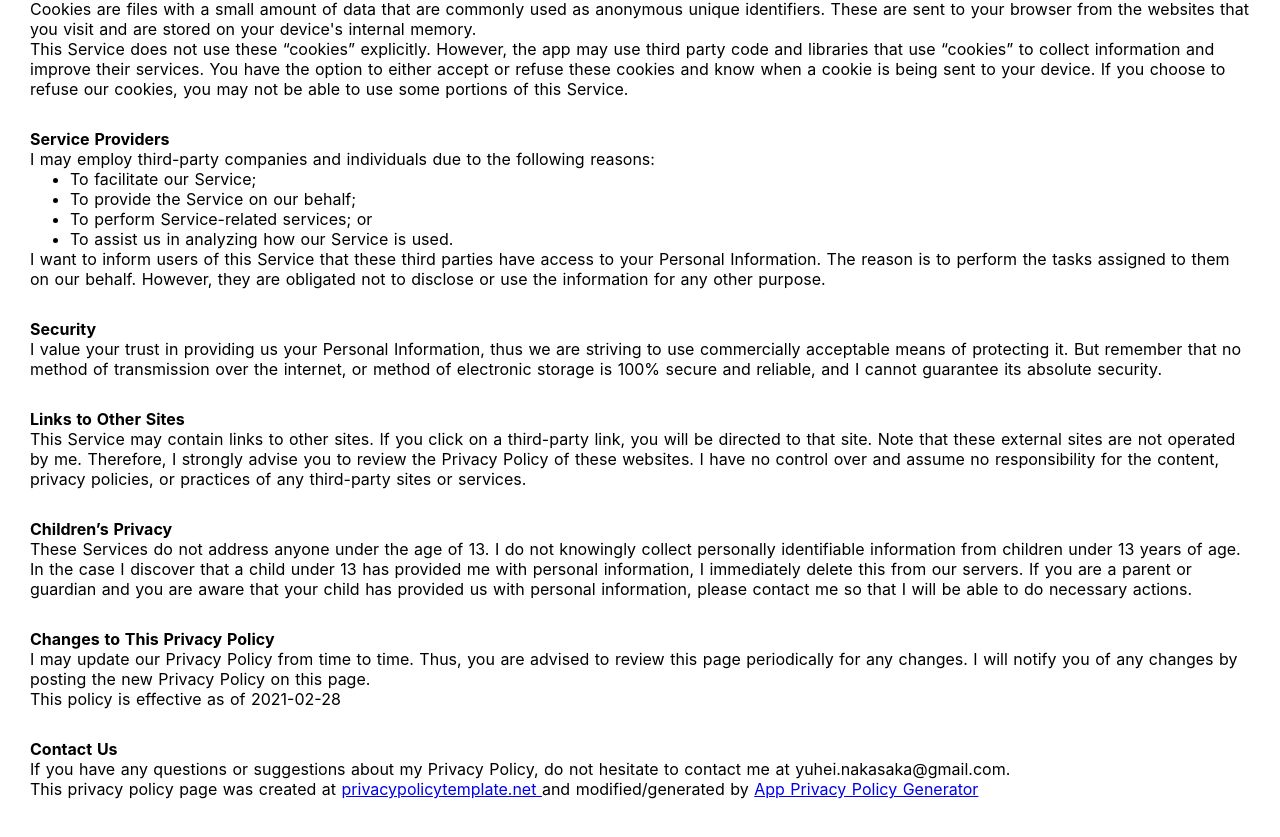
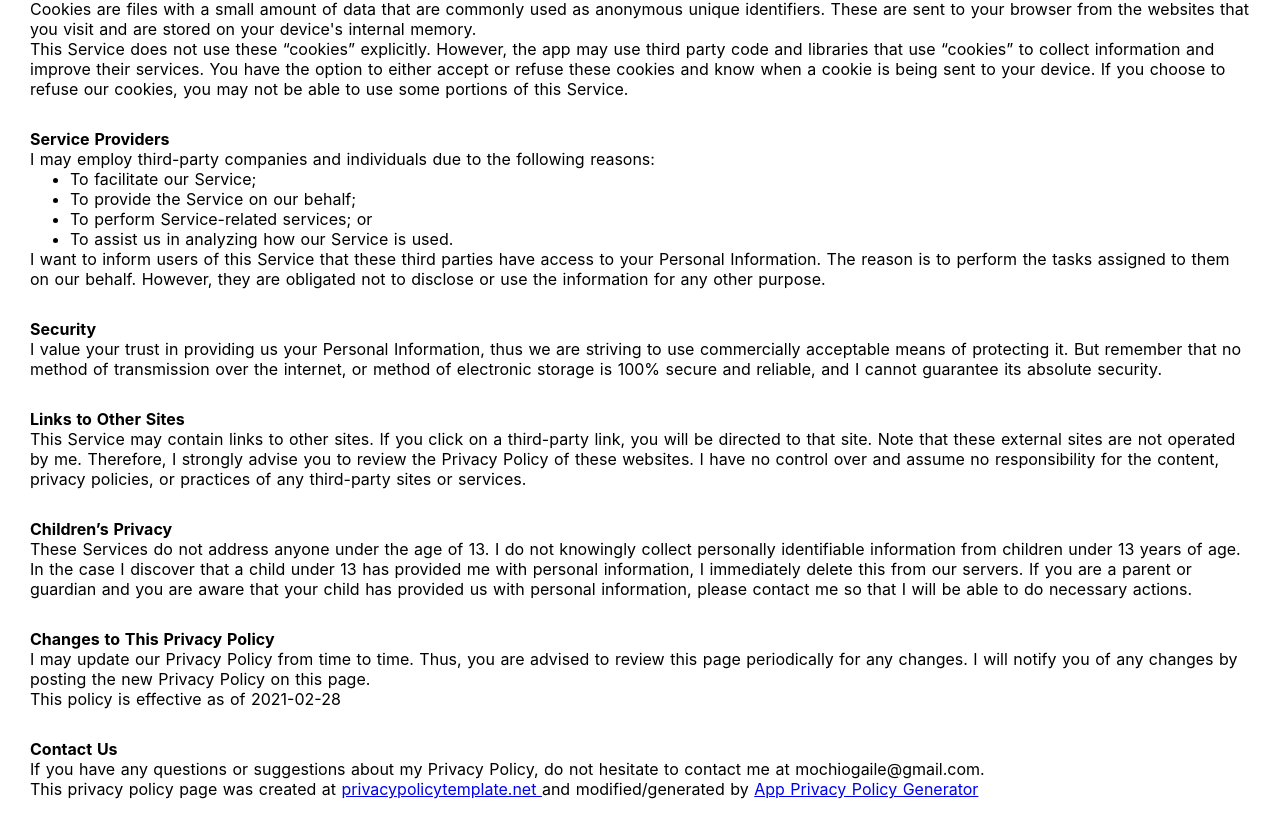
Before and after one commit to YuheiNakasaka/razokulover.com, a Nuxt app: page /ag_viewer/privacy_policy in a window 1280 px wide. Shown: the part 481-1318 px from the top of the page. Built offline with nearby package versions, Linux system fonts and the light colour scheme.

Commit message:
change email address

```diff
--- a/pages/ag_viewer/privacy_policy.vue
+++ b/pages/ag_viewer/privacy_policy.vue
@@ -97,7 +97,7 @@
                   this page.
                 </p> <p>This policy is effective as of 2021-02-28</p> <p><strong>Contact Us</strong></p> <p>
                   If you have any questions or suggestions about my
-                  Privacy Policy, do not hesitate to contact me at yuhei.nakasaka@gmail.com.
+                  Privacy Policy, do not hesitate to contact me at mochiogaile@gmail.com.
                 </p> <p>This privacy policy page was created at <a href="https://privacypolicytemplate.net" target="_blank" rel="noopener noreferrer">privacypolicytemplate.net </a>and modified/generated by <a href="https://app-privacy-policy-generator.nisrulz.com/" target="_blank" rel="noopener noreferrer">App Privacy Policy Generator</a></p>
     </div>
   </section>
```
